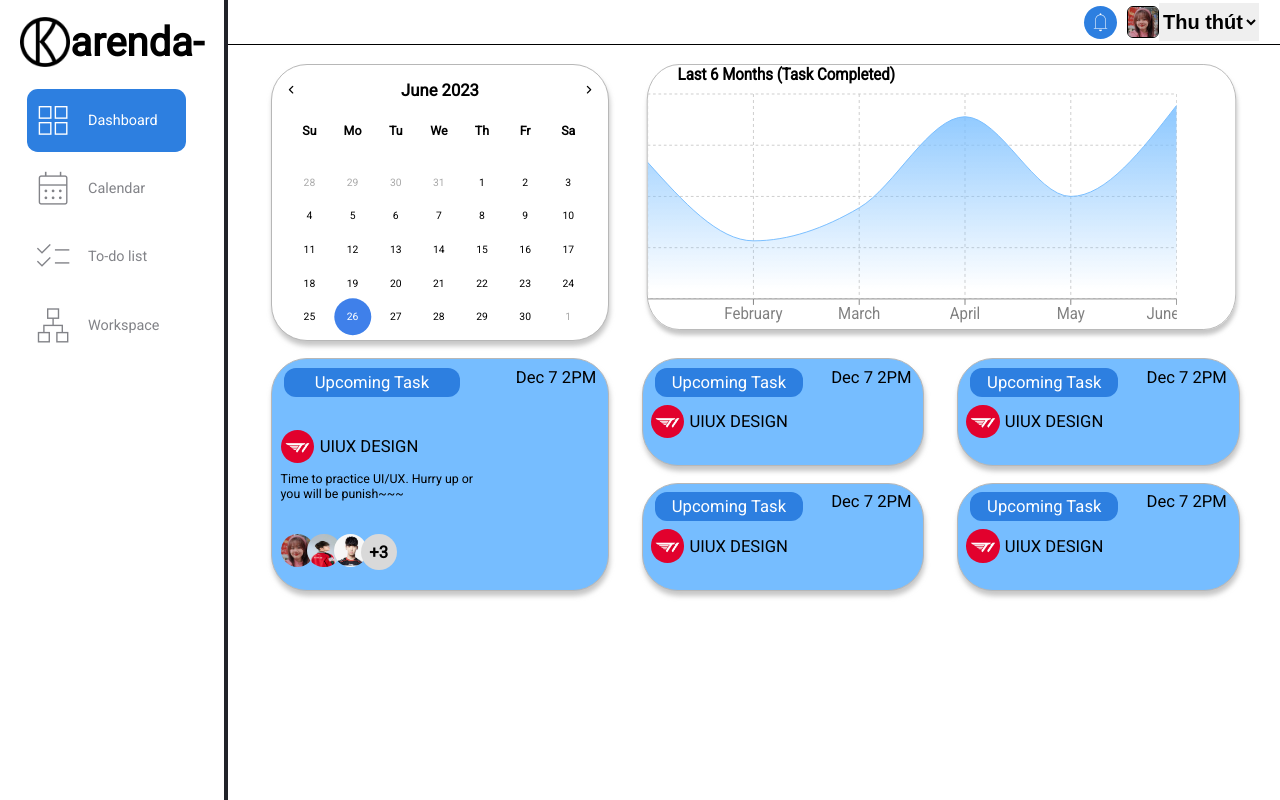
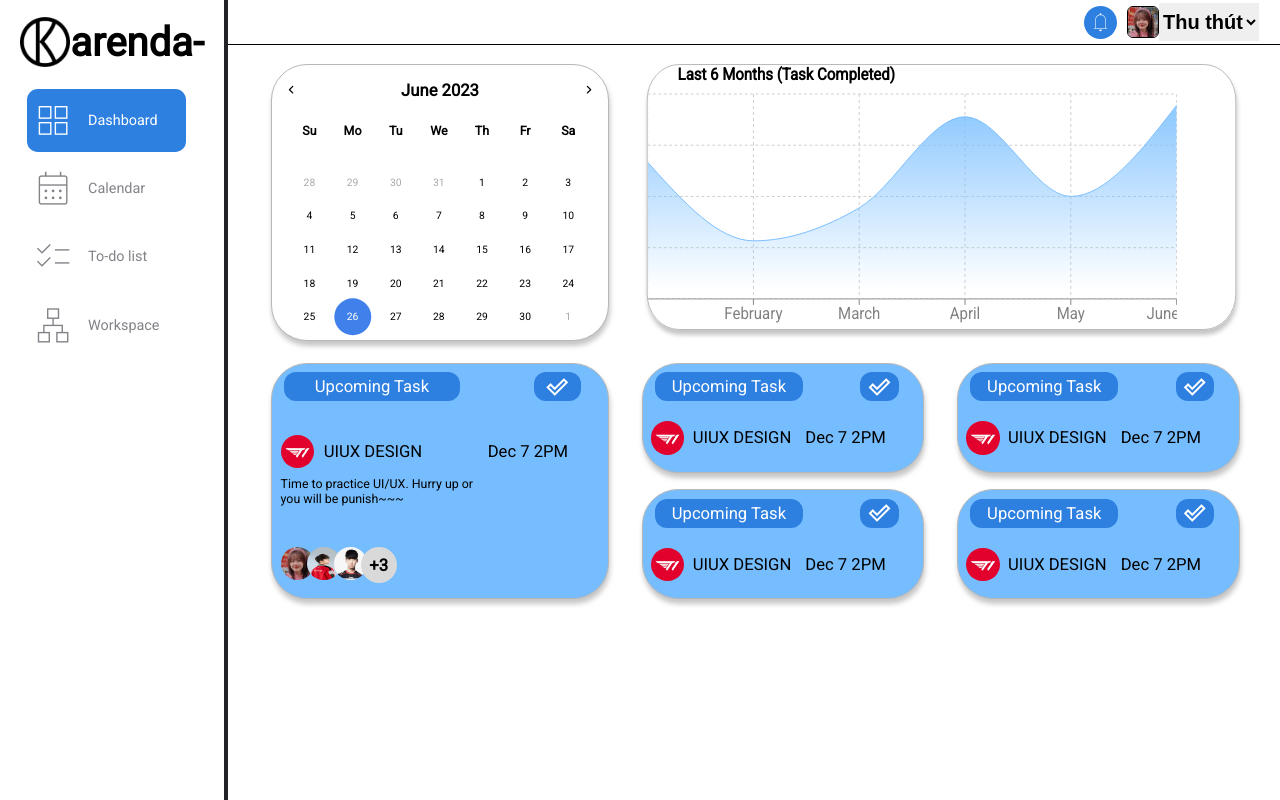
Before and after one commit to ThuKuRu/calendar, a React (Create React App) app: page / in a window 1280 px wide. Built offline with nearby package versions, Linux system fonts and the light colour scheme.

Commit message:
Update TA

```diff
--- a/src/containers/Dashboard/Dashboard.jsx
+++ b/src/containers/Dashboard/Dashboard.jsx
@@ -62,12 +62,16 @@ const Dashboard = () => {
         <div className="upComingTask">
           <div className="upComingTask-top">
             <div className="taskStatus">Upcoming Task</div>
-            <div className="upComingTaskDate">Dec 7 2PM</div>
+            <div className="upComingTaskDone">
+              <span class="material-symbols-outlined">done_outline</span>
+            </div>
           </div>
+
           <div className="upComingTaskNoti">
             <div className="upComingTaskNotify">
               <img src={t1img} />
               UIUX DESIGN
+              <div className="upComingTaskDate">Dec 7 2PM</div>
             </div>
             <div className="upComingTaskNotifyDes">
               Time to practice UI/UX. Hurry up or you will be punish~~~
@@ -85,41 +89,53 @@ const Dashboard = () => {
           <div className="upNextComingTask">
             <div className="upComingTask-top">
               <div className="taskStatus">Upcoming Task</div>
-              <div className="upComingTaskDate">Dec 7 2PM</div>
+              <div className="upComingTaskDone">
+                <span class="material-symbols-outlined">done_outline</span>
+              </div>
             </div>
             <div className="upComingTaskNotify">
               <img src={t1img} />
               UIUX DESIGN
+              <div className="upComingTaskDate">Dec 7 2PM</div>
             </div>
           </div>
           <div className="upNextComingTask">
             <div className="upComingTask-top">
               <div className="taskStatus">Upcoming Task</div>
-              <div className="upComingTaskDate">Dec 7 2PM</div>
+              <div className="upComingTaskDone">
+                <span class="material-symbols-outlined">done_outline</span>
+              </div>
             </div>
             <div className="upComingTaskNotify">
               <img src={t1img} />
               UIUX DESIGN
+              <div className="upComingTaskDate">Dec 7 2PM</div>
             </div>
           </div>
           <div className="upNextComingTask">
             <div className="upComingTask-top">
               <div className="taskStatus">Upcoming Task</div>
-              <div className="upComingTaskDate">Dec 7 2PM</div>
+              <div className="upComingTaskDone">
+                <span class="material-symbols-outlined">done_outline</span>
+              </div>
             </div>
             <div className="upComingTaskNotify">
               <img src={t1img} />
               UIUX DESIGN
+              <div className="upComingTaskDate">Dec 7 2PM</div>
             </div>
           </div>
           <div className="upNextComingTask">
             <div className="upComingTask-top">
               <div className="taskStatus">Upcoming Task</div>
-              <div className="upComingTaskDate">Dec 7 2PM</div>
+              <div className="upComingTaskDone">
+                <span class="material-symbols-outlined">done_outline</span>
+              </div>
             </div>
             <div className="upComingTaskNotify">
               <img src={t1img} />
               UIUX DESIGN
+              <div className="upComingTaskDate">Dec 7 2PM</div>
             </div>
           </div>
         </div>
--- a/src/containers/Dashboard/index.style.js
+++ b/src/containers/Dashboard/index.style.js
@@ -44,17 +44,28 @@ const DashBoard = styled.div`
           padding: 5px 10px;
           text-align: center;
         }
-        .upComingTaskDate {
+        .upComingTaskDone {
+          display: flex;
+          font-size: clamp(0.75rem, 1.3vw, 3rem);
+          background-color: #2d7fe0;
+          color: white;
+          width: 15%;
+          border-radius: 12px;
+          justify-content: center;
           align-items: center;
+          margin-right: 5%;
         }
+
       }
+
       .upComingTaskNoti {
         margin-left: 0.5em;
-        .upComingTaskNotify {
+        margin-top: 2em;
+        .upComingTaskNotify{
             display: flex;
             align-items: center;
-          width: 60%;
-          margin-top: 2em;
+            width: 100%;
+            margin-top: 1em;
             font-size: clamp(0.75rem, 1.3vw, 3rem);
             img {
               border-radius: 50%;
@@ -62,6 +73,12 @@ const DashBoard = styled.div`
               margin-right: 3%;
               font-size: clamp(0.75rem, 1.3vw, 3rem);
             }
+            .upComingTaskDate {
+              margin-left: 20%;
+              weight: bold;
+            }
+
+
         }
         .upComingTaskNotifyDes {
           width: 60%;
@@ -73,7 +90,7 @@ const DashBoard = styled.div`
       .upComingTaskMember {
         display: flex;
         flex-direction: row;
-        margin: 2em 0 1.6em 0.5em;
+        margin: 2.5em 0 1.6em 0.5em;
         font-size: clamp(0.75rem, 1.3vw, 3rem);
         img {
           border-radius: 50%;
@@ -97,6 +114,8 @@ const DashBoard = styled.div`
           // font-size: clamp(0.75rem, 1rem, 3rem);
           margin-left: -5%;
         }
+
+
       }
     }
     .bottomRightDashContainer {
@@ -125,20 +144,34 @@ const DashBoard = styled.div`
             padding: 5px 10px;
             text-align: center;
           }
-          .upComingTaskDate {
+          .upComingTaskDone {
+            display: flex;
+            font-size: clamp(0.75rem, 1.3vw, 3rem);
+            background-color: #2d7fe0;
+            color: white;
+            width: 15%;
+            border-radius: 12px;
+            justify-content: center;
             align-items: center;
+            margin-right: 5%;
           }
+
         }
         .upComingTaskNotify {
           display: flex;
           align-items: center;
-          width: 60%;
+          width: 100%;
           // font-size: clamp(0.75rem, 1rem, 3rem);
           margin-left: 0.5rem;
+          margin-top: 1.25rem;
           img {
             border-radius: 50%;
             width: 2em;
             margin-right: 3%;
+          }
+          .upComingTaskDate {
+            margin-left: 5%;
+            weight: bold;
           }
 
       }
--- a/src/containers/Todolist/index.style.js
+++ b/src/containers/Todolist/index.style.js
@@ -78,7 +78,7 @@ const TodolistStyle = styled.div`
         margin-right: 0.3125em;
       }
       p {
-        text-align: center;
+        text-align: left;
         font-size: clamp(0.9375rem, 0.9375vw, 1.125rem);
         align-items: center;
         margin: 0px 0px 0px 0.3125em;
```
Lines whose indentation alone changed are shown as unchanged.
